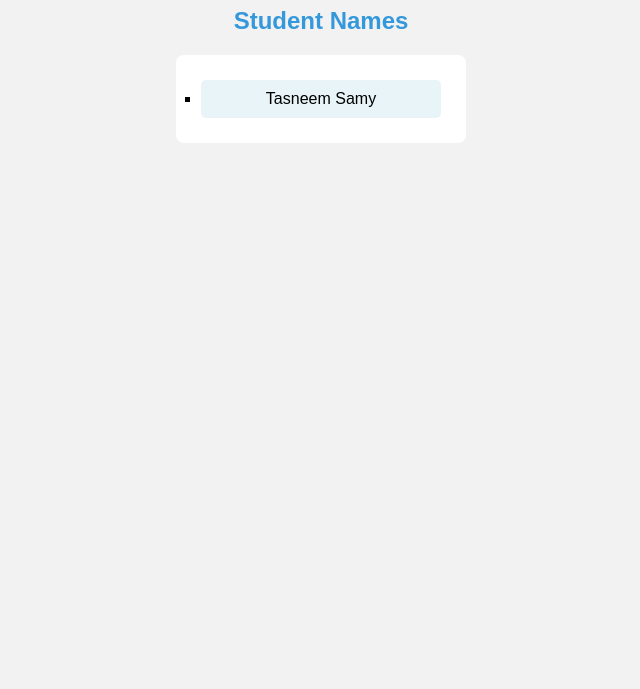
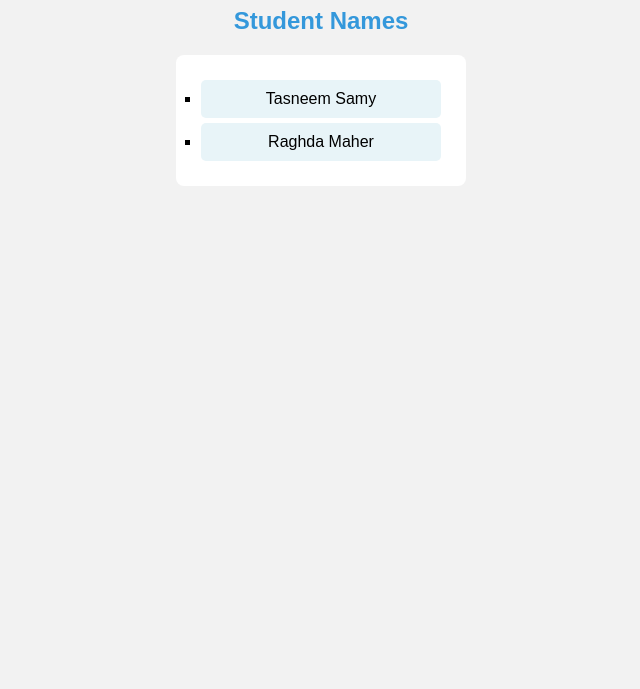
Before and after one commit to neema233/AI47_Version_Control, a plain HTML site: page index.html in a window 1280 px wide. Shown: the part 111-800 px from the top of the page, without its empty margins (319-959 px from the left). Drawn offline with Linux system fonts and the light colour scheme.

Commit message:
fix conflict #2 -Add member

```diff
--- a/index.html
+++ b/index.html
@@ -14,6 +14,7 @@
 
     <ul id="nameList">
         <li>Tasneem Samy</li>
+        <li>Raghda Maher</li>
 
     </ul>
 
```
